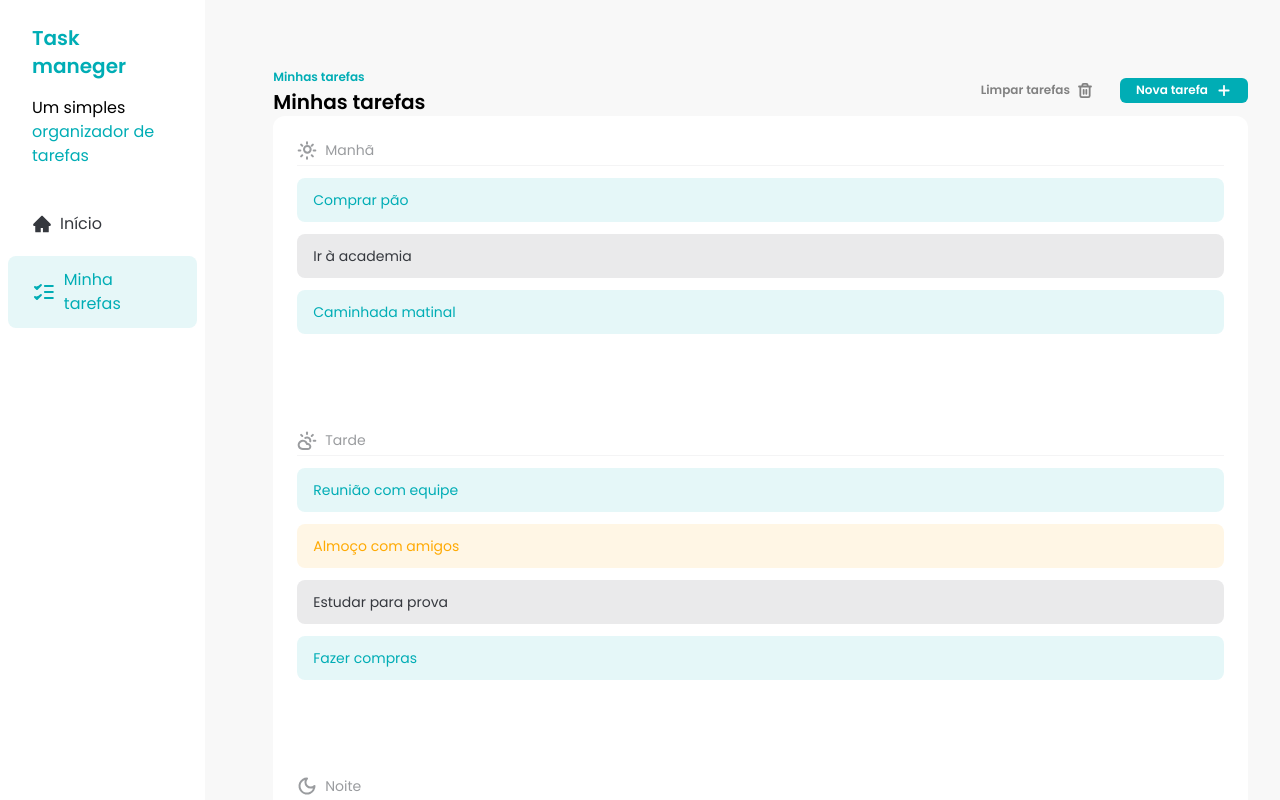
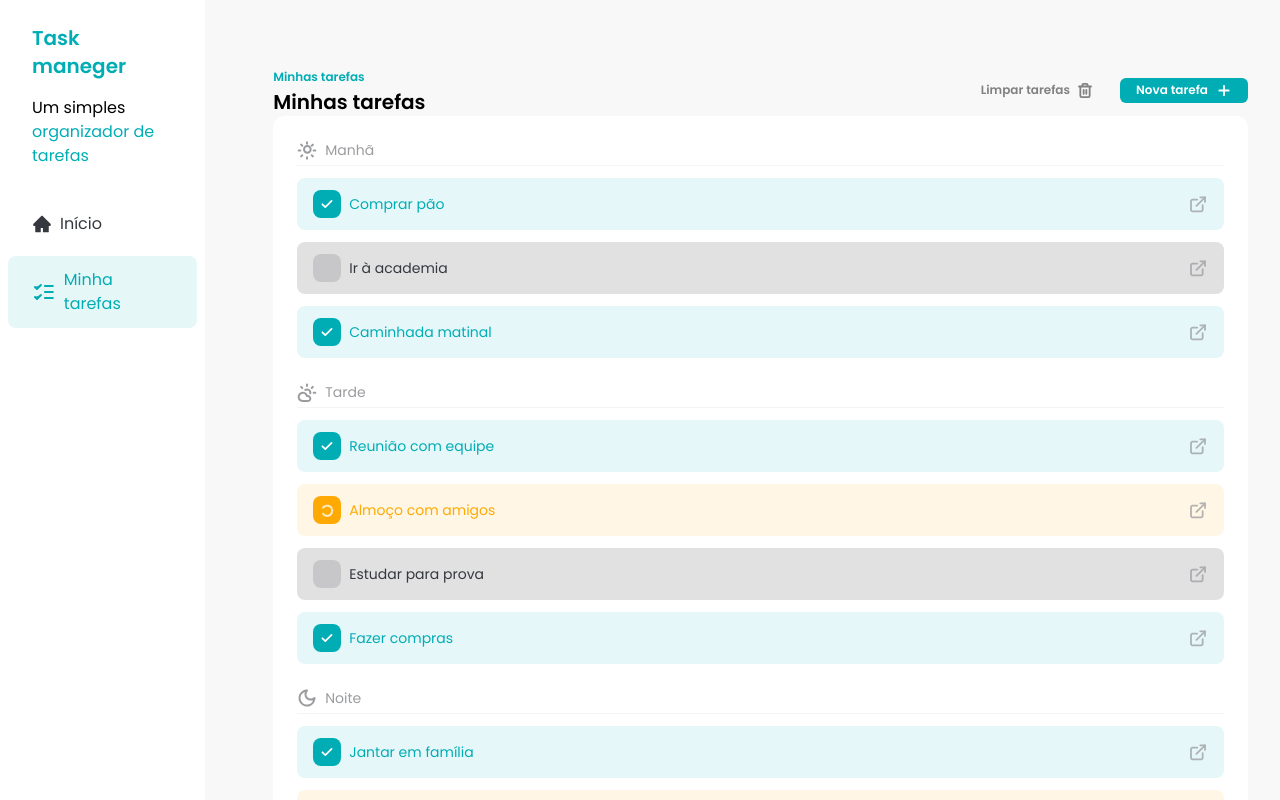
Before and after one commit to LUCASALVEZ08/FSW-TASK-MANAGER, a React (Vite) app: page / in a window 1280 px wide. Shown: the top 800 px of the page. Built offline with nearby package versions, Linux system fonts and the light colour scheme.

Commit message:
feat: ensure TaskItem changer depending on task status

```diff
--- a/package.json
+++ b/package.json
@@ -24,6 +24,7 @@
     "eslint-plugin-react": "^7.33.2",
     "eslint-plugin-react-hooks": "^4.6.0",
     "eslint-plugin-react-refresh": "^0.4.5",
+    "eslint-plugin-simple-import-sort": "^12.1.1",
     "git-commit-msg-linter": "^5.0.8",
     "husky": "^9.1.7",
     "lint-staged": "^16.4.0",
--- a/src/components/TaskItem.jsx
+++ b/src/components/TaskItem.jsx
@@ -1,19 +1,43 @@
+import CheckIcon from "../assets/icons/check.svg?react"
+import DeailsIcon from "../assets/icons/details.svg?react"
+import LoaderIcon from "../assets/icons/loader.svg?react"
+
 const TaskItem = ({ task }) => {
   const getStatusClasses = () => {
     if (task.completed === "done") {
-      return "bg-[#00ADB5] bg-opacity-10 text-[#00ADB5]"
+      return "bg-[#00ADB5]  text-[#00ADB5]"
     }
     if (task.completed === "in_progress") {
-      return "bg-[#FFAA04] bg-opacity-10 text-[#FFAA04]"
+      return "bg-[#FFAA04]  text-[#FFAA04]"
     }
     if (task.completed === "not_started") {
-      return "bg-[#35383E] bg-opacity-10 text-[#35383E]"
+      return "bg-[#35383E] bg-opacity-15  text-[#35383E]"
     }
   }
 
   return (
-    <div className={`gap-2 rounded-lg px-4 py-3 text-sm ${getStatusClasses()}`}>
-      {task.title}
+    <div
+      className={`flex items-center justify-between gap-2 rounded-lg bg-opacity-10 px-4 py-3 text-sm ${getStatusClasses()}`}
+    >
+      <div className="flex items-center gap-2">
+        <label
+          className={`relative flex h-7 w-7 cursor-pointer items-center justify-center rounded-lg bg-opacity-100 ${getStatusClasses()}`}
+        >
+          <input
+            type="checkbox"
+            checked={task.completed === "done"}
+            className={`absolute h-full w-full cursor-pointer opacity-0 ${getStatusClasses()}`}
+          />
+          {task.completed === "done" && <CheckIcon />}
+          {task.completed === "in_progress" && (
+            <LoaderIcon className="animate-spin" />
+          )}
+        </label>
+        {task.title}
+      </div>
+      <a href="#" className="opacity-75 transition">
+        {<DeailsIcon />}
+      </a>
     </div>
   )
 }
--- a/src/components/Tasks.jsx
+++ b/src/components/Tasks.jsx
@@ -45,7 +45,7 @@ function Tasks() {
           ))}
         </div>
 
-        <div className="my-24 space-y-3">
+        <div className="my-6 space-y-3">
           <TasksSeparator title="Tarde" icon={<CloudIcon />} />
           {afternoonTasks.map((task) => (
             <TasksItem key={task.id} task={task} />
```
Also changed, not shown: .eslintrc.cjs, src/assets/icons/loader.svg, 1 other file (tests, documents, lock files or other folders).
